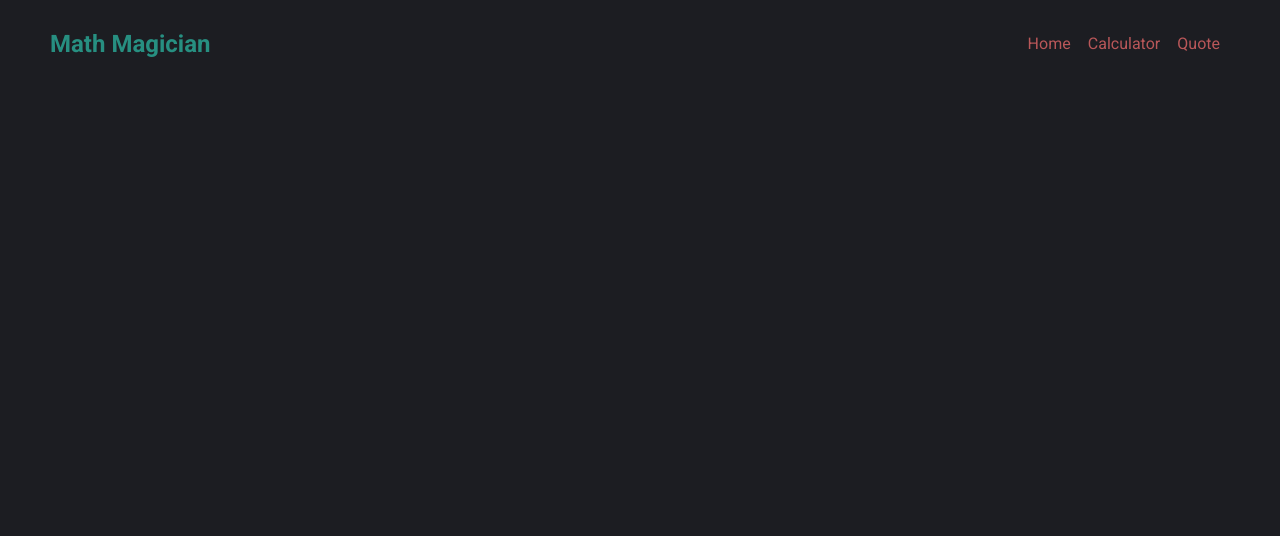
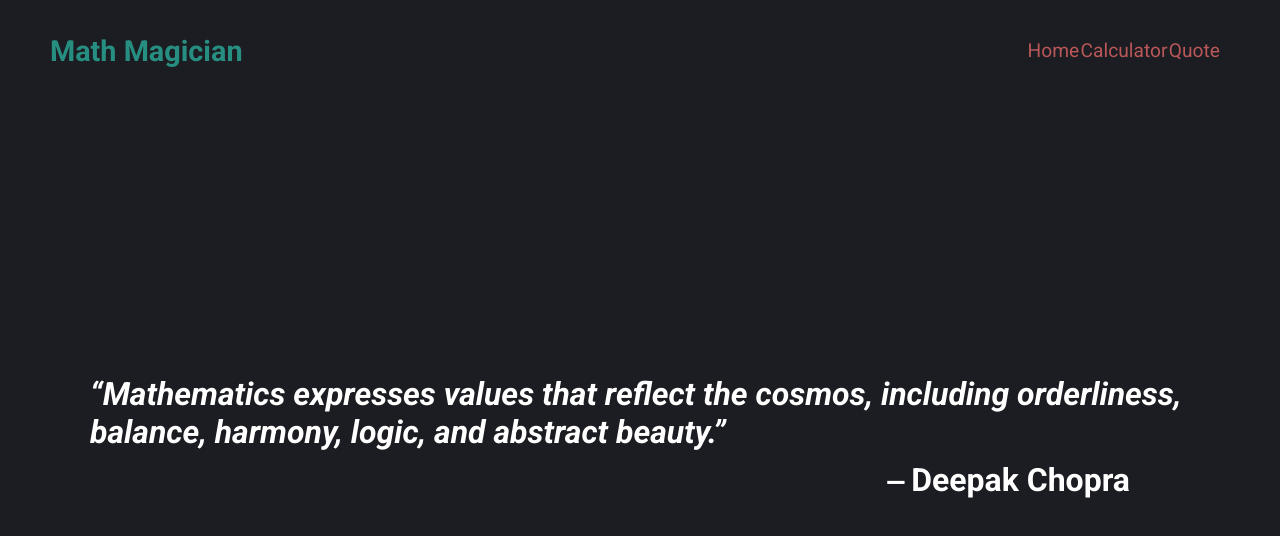
Before and after one commit to jcy2704/calculator, a React (Create React App) app: page /quote in a window 1280 px wide. Shown: the top 536 px of the page. Built offline with nearby package versions, Linux system fonts and the light colour scheme; the HTML template or start-up script is replaced by a standard one.

Commit message:
Add quote

```diff
--- a/src/components/Home.js
+++ b/src/components/Home.js
@@ -24,7 +24,7 @@ const Home = () => (
     <p>
       Here is the source code:
       {' '}
-      <a href="https://github.com/jcy2704/calculator">Github Calculator</a>
+      <a href="https://github.com/jcy2704/calculator" target="_blank" rel="noreferrer">Github Calculator</a>
     </p>
   </div>
 );
--- a/src/components/Quote.js
+++ b/src/components/Quote.js
@@ -0,0 +1,18 @@
+/* eslint-disable max-len */
+import React from 'react';
+import '../styles/Quote.css';
+
+const Quote = () => (
+  <div className="quote-body">
+    <h1>
+      <q className="quote">
+        Mathematics expresses values that reflect the cosmos, including orderliness, balance, harmony, logic, and abstract beauty.
+      </q>
+      <div className="author">
+        ⎯ Deepak Chopra
+      </div>
+    </h1>
+  </div>
+);
+
+export default Quote;
--- a/src/components/Routes.js
+++ b/src/components/Routes.js
@@ -3,6 +3,7 @@ import { BrowserRouter, Route, Switch } from 'react-router-dom';
 import App from './App';
 import Home from './Home';
 import Navbar from './Navbar';
+import Quote from './Quote';
 
 const Routes = () => (
   <BrowserRouter>
@@ -10,6 +11,7 @@ const Routes = () => (
     <Switch>
       <Route path="/" component={Home} exact />
       <Route path="/calculator" component={App} />
+      <Route path="/quote" component={Quote} />
     </Switch>
   </BrowserRouter>
 );
--- a/src/styles/App.css
+++ b/src/styles/App.css
@@ -29,5 +29,5 @@ body {
   font-size: 3em;
   text-align: right;
   color: white;
-  background-color: #22252D;
+  background-color: #22252d;
 }
--- a/src/styles/Button.css
+++ b/src/styles/Button.css
@@ -8,17 +8,17 @@
   font-size: 2em;
   padding: 30px;
   width: 100%;
-  border: 1px solid #292D36;
+  border: 1px solid #292d36;
   font-family: 'Roboto', sans-serif;
   font-weight: 400;
-  background-color: #272B33;
+  background-color: #272b33;
   color: white;
 }
 
 .App-calculator .btnCont:nth-child(2) .btn0,
 .App-calculator .btnCont:nth-child(2) .btn1,
 .App-calculator .btnCont:nth-child(2) .btn2 {
-  color: #278F81;
+  color: #278f81;
 }
 
 .App-calculator .btnCont:last-child .btn0 {
@@ -32,7 +32,7 @@
 
 .btn3,
 .App-calculator .btnCont:last-child .btn2 {
-  color: #B95759;
+  color: #b95759;
 }
 
 :focus {
--- a/src/styles/Home.css
+++ b/src/styles/Home.css
@@ -1,3 +1,4 @@
 .home-body {
   padding: 0 50px;
+  font-size: 1.3em;
 }
--- /dev/null
+++ b/src/styles/Quote.css
@@ -0,0 +1,15 @@
+.quote-body {
+  padding: 0 90px;
+  display: flex;
+  align-items: center;
+  height: 85%;
+}
+
+.quote {
+  font-style: italic;
+}
+
+.author {
+  text-align: right;
+  padding: 10px 60px;
+}
--- a/src/styles/index.css
+++ b/src/styles/index.css
@@ -1,4 +1,4 @@
-@import url('https://fonts.googleapis.com/css2?family=Roboto:wght@100;300;400;500;700;900&display=swap');
+@import url('https://fonts.googleapis.com/css2?family=Roboto:ital,wght@0,100;0,300;0,400;0,500;0,700;1,400;1,500;1,700&display=swap');
 
 body {
   color: white;
@@ -7,17 +7,18 @@ body {
 
 a {
   text-decoration: none;
-  color: #B95759;
+  color: #b95759;
 }
 
 .navbar {
   display: flex;
   padding: 10px 50px;
   justify-content: space-between;
+  font-size: 1.2em;
 }
 
 .title {
-  color: #278F81;
+  color: #278f81;
 }
 
 .navbar div {
```
